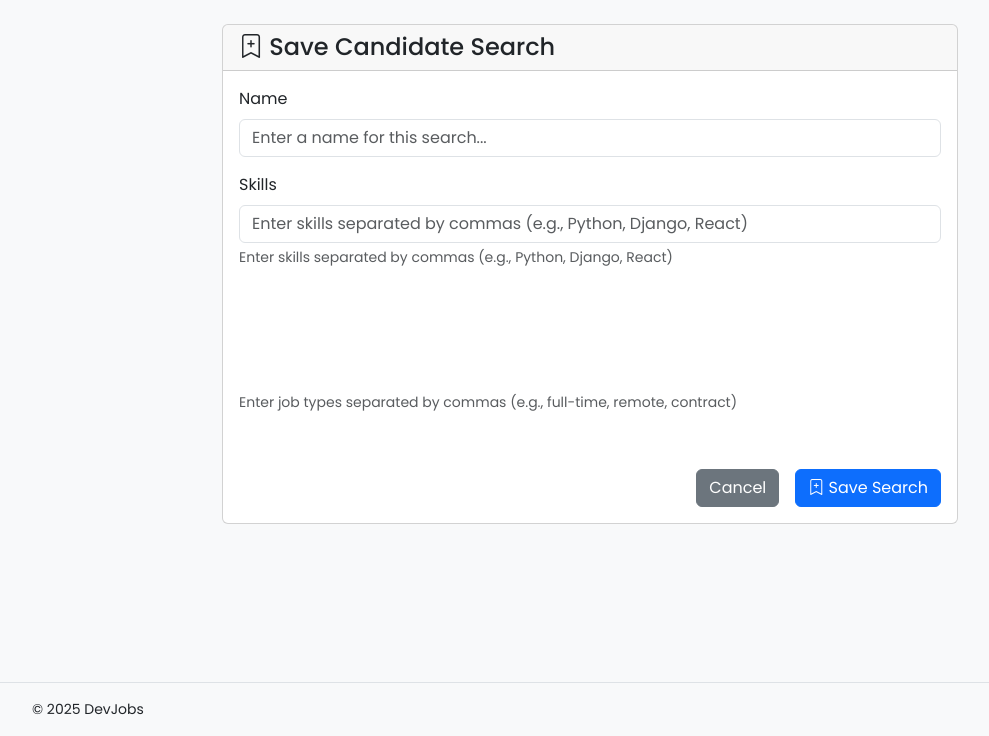
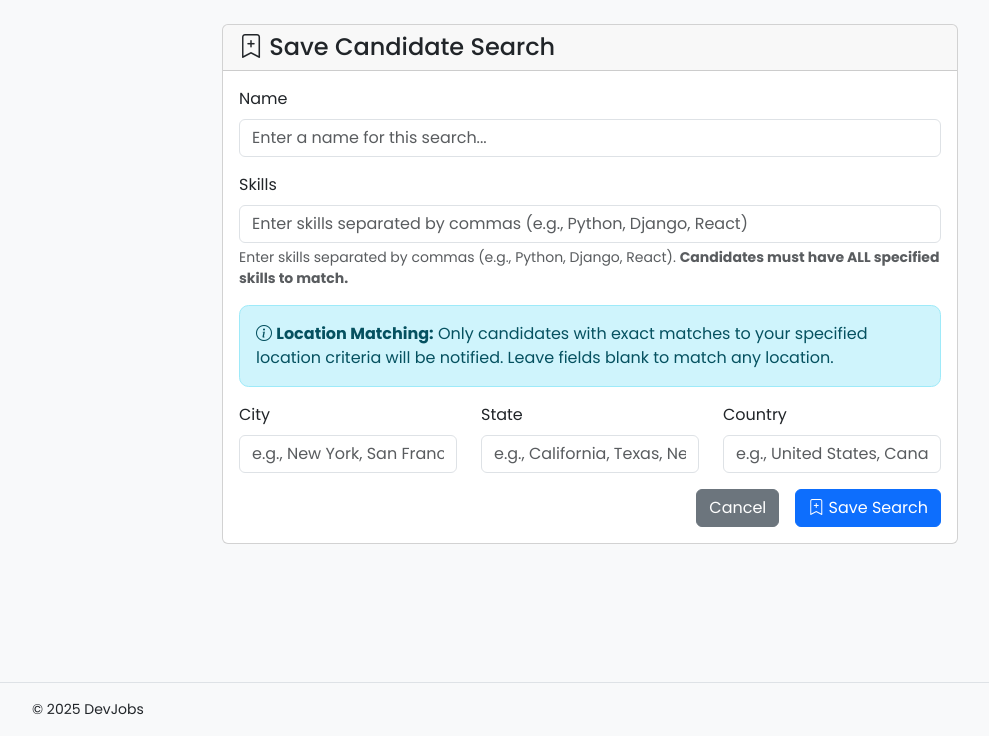
Before and after one commit to KennyKeni/CS-2340-Team-6-Project, a Django app: page /recruiter/save-search/ in a window 1280 px wide. Shown: the part 64-800 px from the top of the page, without its empty margins (50-1039 px from the left). Run offline with Django 5.2, Linux system fonts and the light colour scheme; a user stored in the database is signed in; tables that the repository leaves empty hold one stand-in row (values such as "Sample post"); data that the repository does not hold is empty.

Commit message:
adjusted the UI accordingly for the Saved Searches form to reflect the replaced fields

```diff
--- a/recruiter/templates/recruiter/save_search.html
+++ b/recruiter/templates/recruiter/save_search.html
@@ -30,7 +30,7 @@
           <div class="mb-3">
             <label for="{{ form.skills.id_for_label }}" class="form-label">{{ form.skills.label }}</label>
             {{ form.skills }}
-            <div class="form-text">Enter skills separated by commas (e.g., Python, Django, React)</div>
+            <div class="form-text">Enter skills separated by commas (e.g., Python, Django, React). <strong>Candidates must have ALL specified skills to match.</strong></div>
             {% if form.skills.errors %}
               <div class="text-danger">
                 {% for error in form.skills.errors %}
@@ -40,98 +40,46 @@
             {% endif %}
           </div>
 
+          <div class="mb-3">
+            <div class="alert alert-info">
+              <i class="bi bi-info-circle"></i> <strong>Location Matching:</strong> Only candidates with exact matches to your specified location criteria will be notified. Leave fields blank to match any location.
+            </div>
+          </div>
+
           <div class="row">
-            <div class="col-md-6">
+            <div class="col-md-4">
               <div class="mb-3">
-                <label for="{{ form.location.id_for_label }}" class="form-label">{{ form.location.label }}</label>
-                {{ form.location }}
-                {% if form.location.errors %}
+                <label for="{{ form.city.id_for_label }}" class="form-label">{{ form.city.label }}</label>
+                {{ form.city }}
+                {% if form.city.errors %}
                   <div class="text-danger">
-                    {% for error in form.location.errors %}
+                    {% for error in form.city.errors %}
                       <small>{{ error }}</small>
                     {% endfor %}
                   </div>
                 {% endif %}
               </div>
             </div>
-            <div class="col-md-6">
+            <div class="col-md-4">
               <div class="mb-3">
-                <label for="{{ form.education_level.id_for_label }}" class="form-label">{{ form.education_level.label }}</label>
-                {{ form.education_level }}
-                {% if form.education_level.errors %}
+                <label for="{{ form.state.id_for_label }}" class="form-label">{{ form.state.label }}</label>
+                {{ form.state }}
+                {% if form.state.errors %}
                   <div class="text-danger">
-                    {% for error in form.education_level.errors %}
+                    {% for error in form.state.errors %}
                       <small>{{ error }}</small>
                     {% endfor %}
                   </div>
                 {% endif %}
               </div>
             </div>
-          </div>
-
-          <div class="row">
-            <div class="col-md-6">
+            <div class="col-md-4">
               <div class="mb-3">
-                <label for="{{ form.min_experience.id_for_label }}" class="form-label">{{ form.min_experience.label }}</label>
-                {{ form.min_experience }}
-                {% if form.min_experience.errors %}
+                <label for="{{ form.country.id_for_label }}" class="form-label">{{ form.country.label }}</label>
+                {{ form.country }}
+                {% if form.country.errors %}
                   <div class="text-danger">
-                    {% for error in form.min_experience.errors %}
-                      <small>{{ error }}</small>
-                    {% endfor %}
-                  </div>
-                {% endif %}
-              </div>
-            </div>
-            <div class="col-md-6">
-              <div class="mb-3">
-                <label for="{{ form.max_experience.id_for_label }}" class="form-label">{{ form.max_experience.label }}</label>
-                {{ form.max_experience }}
-                {% if form.max_experience.errors %}
-                  <div class="text-danger">
-                    {% for error in form.max_experience.errors %}
-                      <small>{{ error }}</small>
-                    {% endfor %}
-                  </div>
-                {% endif %}
-              </div>
-            </div>
-          </div>
-
-          <div class="mb-3">
-            <label for="{{ form.job_types.id_for_label }}" class="form-label">{{ form.job_types.label }}</label>
-            {{ form.job_types }}
-            <div class="form-text">Enter job types separated by commas (e.g., full-time, remote, contract)</div>
-            {% if form.job_types.errors %}
-              <div class="text-danger">
-                {% for error in form.job_types.errors %}
-                  <small>{{ error }}</small>
-                {% endfor %}
-              </div>
-            {% endif %}
-          </div>
-
-          <div class="row">
-            <div class="col-md-6">
-              <div class="mb-3">
-                <label for="{{ form.salary_min.id_for_label }}" class="form-label">{{ form.salary_min.label }}</label>
-                {{ form.salary_min }}
-                {% if form.salary_min.errors %}
-                  <div class="text-danger">
-                    {% for error in form.salary_min.errors %}
-                      <small>{{ error }}</small>
-                    {% endfor %}
-                  </div>
-                {% endif %}
-              </div>
-            </div>
-            <div class="col-md-6">
-              <div class="mb-3">
-                <label for="{{ form.salary_max.id_for_label }}" class="form-label">{{ form.salary_max.label }}</label>
-                {{ form.salary_max }}
-                {% if form.salary_max.errors %}
-                  <div class="text-danger">
-                    {% for error in form.salary_max.errors %}
+                    {% for error in form.country.errors %}
                       <small>{{ error }}</small>
                     {% endfor %}
                   </div>
```
